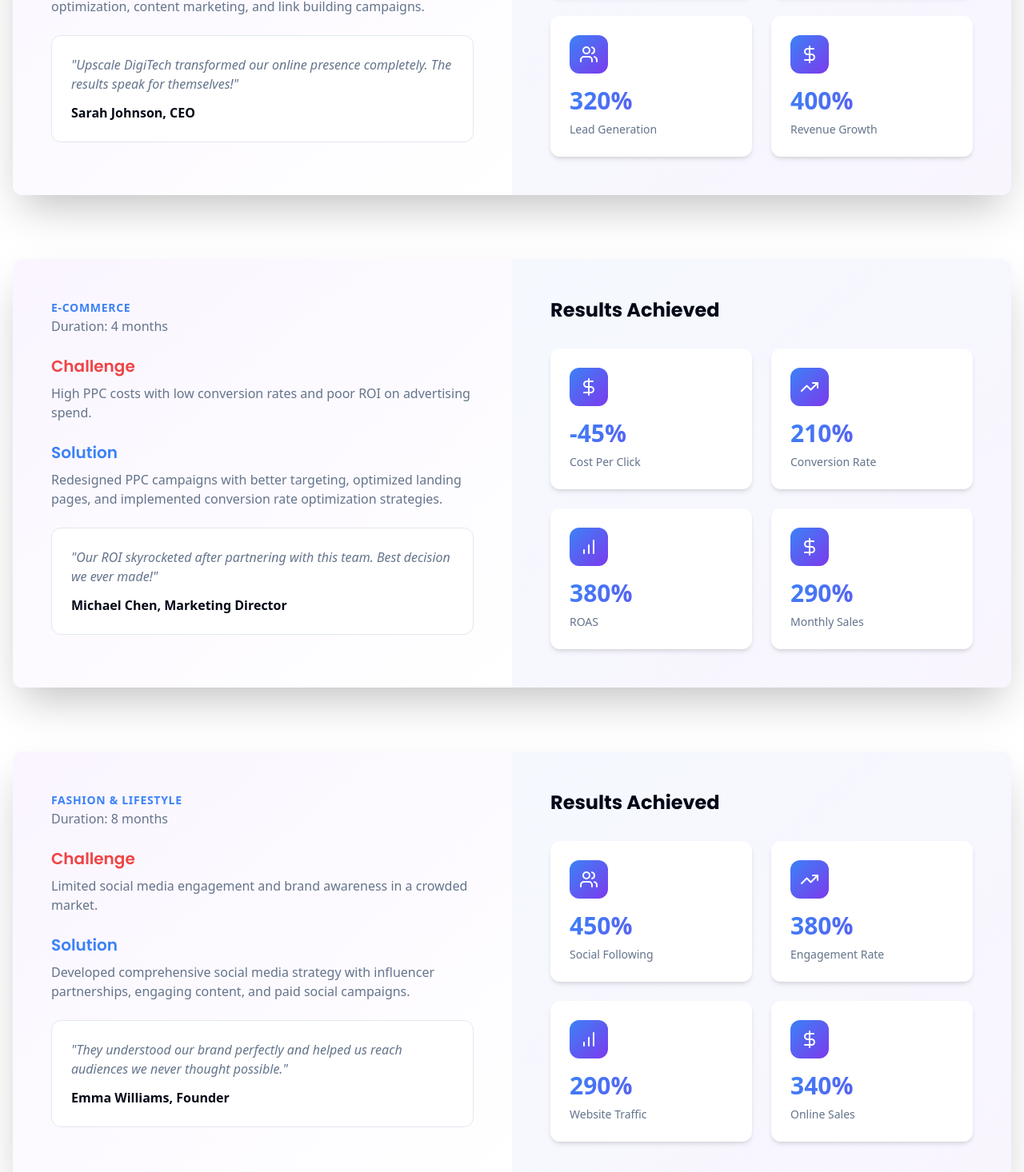
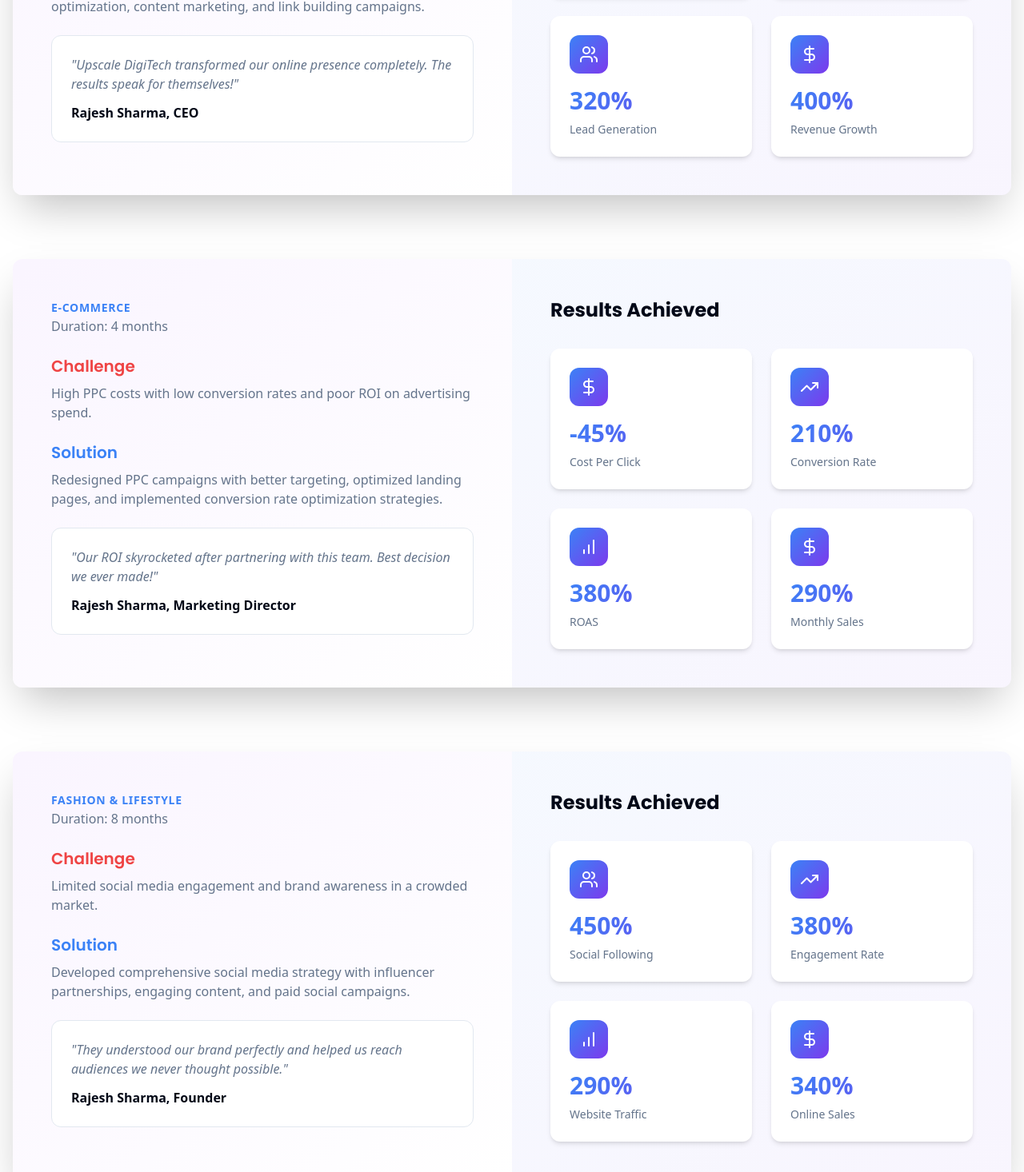
Before and after one commit to afarhan5/upscale-digitech-launchpad, a React (Vite) app: page /case-studies in a window 1280 px wide. Shown: the part 720-2186 px from the top of the page at 80% size. Built offline with nearby package versions, Linux system fonts and the light colour scheme.

Commit message:
Refactor: Update author name

```diff
--- a/src/pages/CaseStudies.tsx
+++ b/src/pages/CaseStudies.tsx
@@ -29,7 +29,7 @@ const CaseStudies = () => {
     }],
     duration: "6 months",
     testimonial: "Upscale DigiTech transformed our online presence completely. The results speak for themselves!",
-    author: "Sarah Johnson, CEO"
+    author: "Rajesh Sharma, CEO"
   }, {
     company: "GrowthLabs",
     industry: "E-commerce",
@@ -54,7 +54,7 @@ const CaseStudies = () => {
     }],
     duration: "4 months",
     testimonial: "Our ROI skyrocketed after partnering with this team. Best decision we ever made!",
-    author: "Michael Chen, Marketing Director"
+    author: "Rajesh Sharma, Marketing Director"
   }, {
     company: "StyleCraft Co.",
     industry: "Fashion & Lifestyle",
@@ -79,7 +79,7 @@ const CaseStudies = () => {
     }],
     duration: "8 months",
     testimonial: "They understood our brand perfectly and helped us reach audiences we never thought possible.",
-    author: "Emma Williams, Founder"
+    author: "Rajesh Sharma, Founder"
   }];
   return <div className="min-h-screen">
       <Navigation />
```
